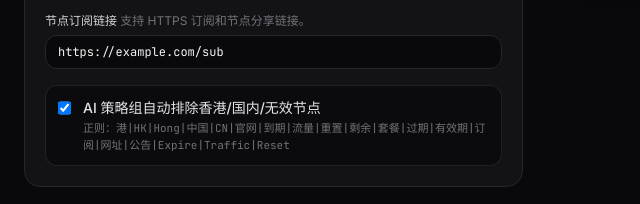
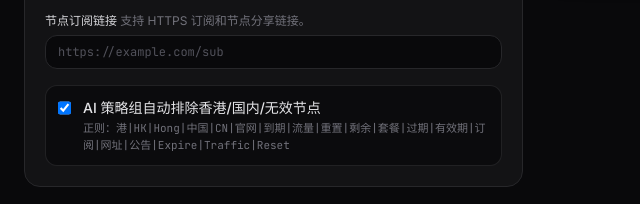
Before and after one commit to soledadvb/ai-route-subconvert, a website: page ai-route-subconvert.html in a window 1280 px wide. Shown: the part 236-440 px from the top of the page, 0-640 px from the left. Drawn offline with nearby package versions, Linux system fonts and the light colour scheme.

Commit message:
Show subscription example as an input placeholder

```diff
--- a/ai-route-subconvert.html
+++ b/ai-route-subconvert.html
@@ -104,8 +104,8 @@
           <input
             id="sub-url"
             type="url"
-            value="https://example.com/sub"
-            placeholder="https://your-airport.com/subscribe?token=..."
+            value=""
+            placeholder="https://example.com/sub"
             class="w-full px-3 py-2 bg-zinc-950 border border-zinc-800 rounded-xl text-xs font-mono text-zinc-100 placeholder-zinc-600 focus:outline-none focus:ring-2 focus:ring-indigo-500/40 focus:border-indigo-500"
           />
         </div>
@@ -320,7 +320,7 @@
     // =========================================================================
     const state = {
       mode: 'yaml', // 'yaml' | 'js'
-      subUrl: 'https://example.com/sub',
+      subUrl: '',
       excludeHk: true,
       cdn: 'github',
       customPrefix: '',
```
